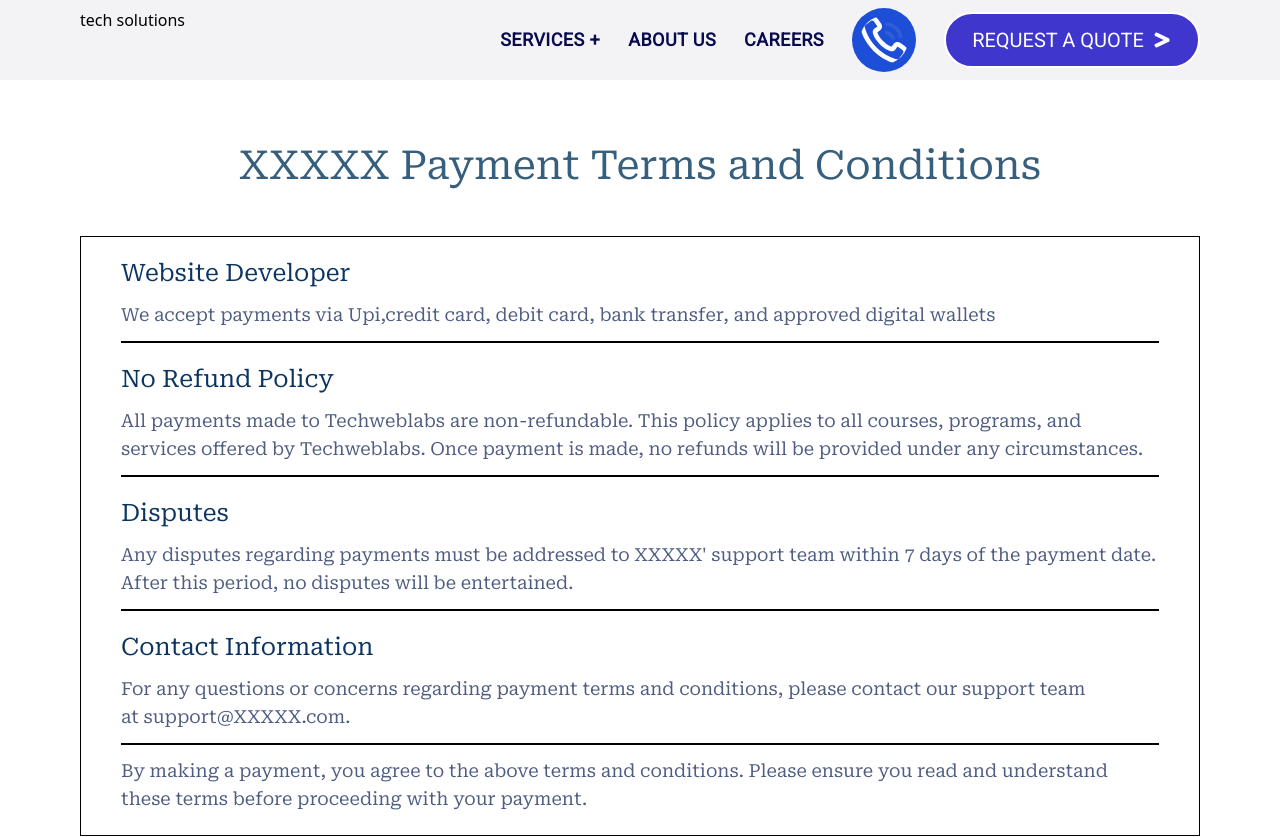
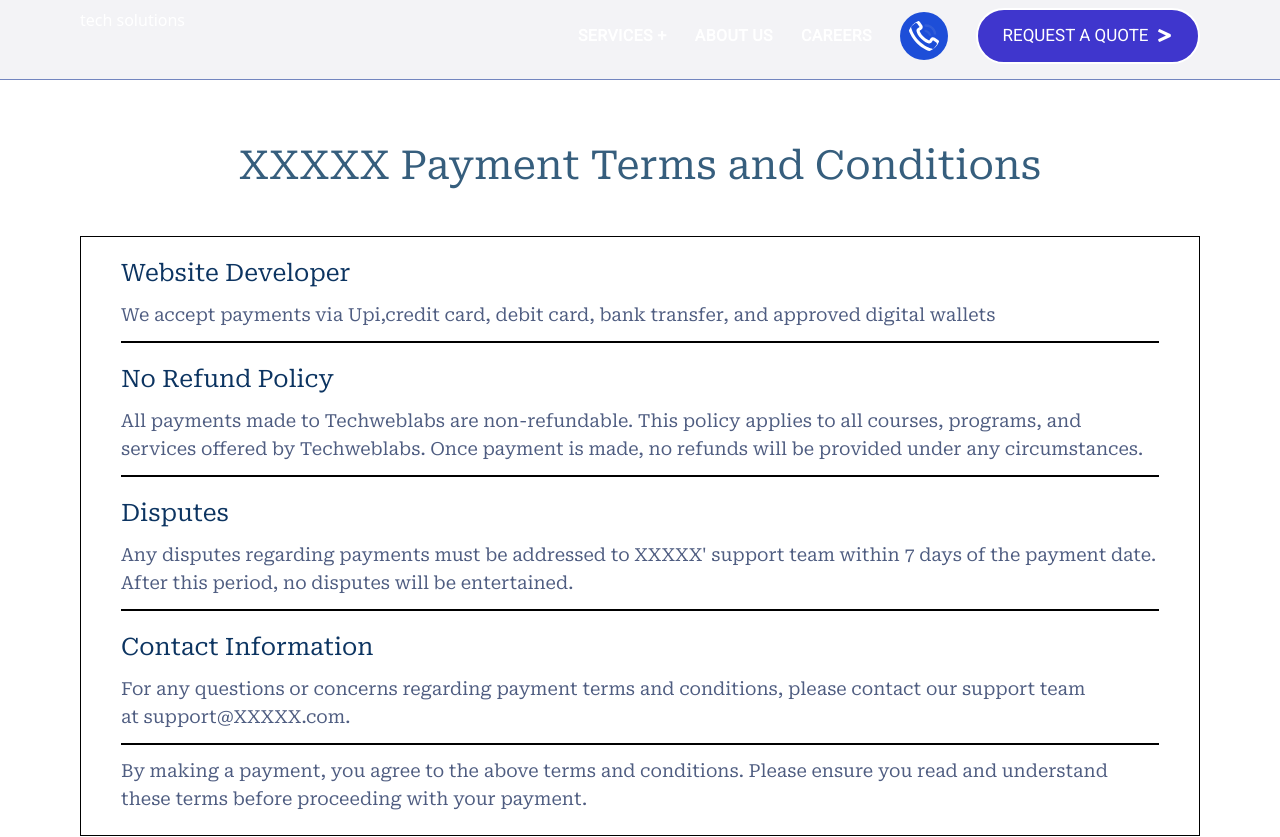
Before and after one commit to Taterao3133/Ourwebsite, a React (Create React App) app in the folder Client/: page /termsandcondition in a window 1280 px wide. Shown: the top 837 px of the page. Built offline with nearby package versions, Linux system fonts and the light colour scheme.

Commit message:
bugs fixed

```diff
--- a/Client/src/components/Header/Header.jsx
+++ b/Client/src/components/Header/Header.jsx
@@ -35,8 +35,8 @@
 
   return (
     <>
-     <div className={`header w-full border-b-1 bg-[#f3f3f6]  transition-all duration-700 ease-in-out ${isSticky ? 'fixed top-0 left-0 bg-[#f9f8f8] border-none h-16 pt-1 shadow-lg z-50' : 'h-20 pt-2 z-30'}`}>
-      <div className='h-c justify-between flex   transition-all duration-700 ease-in-out px-20'>
+     <div className={`header w-full border-b-1 bg-[#f3f3f6]  transition-all lg:duration-700 md:duration-350 ease-in-out ${isSticky ? 'fixed top-0 left-0 bg-[#f9f8f8] border-none h-16 pt-2 lg:pt-1 shadow-lg z-50' : 'lg:h-20 h-16 text-white pt-2 bg-[#35359d] lg:pt-2 py-auto border-b-[1px] border-[#7285bf] lg:z-30'}`}>
+      <div className='h-c justify-between flex   transition-all duration-700 ease-in-out max-sm:mx-10 md:px-16  lg:px-20'>
         <div className="l-c">
           <div className="logo">
             tech solutions
@@ -46,18 +46,18 @@
         <div className="hidden lg:flex">
         <div className="r-c flex space-x-7 items-center ">
         <p
-            className="text-lg font-roboto font-semibold text-[#090B4F] tracking-wide cursor-pointer"
+            className={`text-base cursor-pointer font-roboto  font-semibold text-[#090B4F] tracking-wide ${isSticky ? ' ':' text-[#fff]'}`}
             onMouseEnter={() => setIsServicesHovered(true)}
             onMouseLeave={() => setIsServicesHovered(false)}
           >
             SERVICES +
           </p>
-          <p className="text-lg  font-roboto  font-semibold text-[#090B4F] tracking-wide"><Link to='about'>ABOUT US</Link></p>
+          <p className={`text-base font-roboto  font-semibold text-[#090B4F] tracking-wide ${isSticky ? ' ':' text-[#fff]'}`}><Link to='about'>ABOUT US</Link></p>
 
-          <p className="text-lg font-roboto  font-semibold text-[#090B4F] tracking-wide"><Link to='/career'>CAREERS</Link></p>
-          <img src={callIcon} alt="" className={`  p-2 bg-blue-700 rounded-[90%] ${isSticky ? 'h-14 w-14 ':' h-16 w-16'}`}/>
-          <div className="bt flex w-64  h-14 border-2 border-white bg-[#3F36CD]  rounded-[40px]">
-              <button className='text-xl text-white bg-[#3F36CD] font-medium font-roboto my-auto mx-auto flex'>REQUEST A QUOTE <FaGreaterThan className=" mt-[4px] ml-2 text-white"/>  </button>
+          <p className={`text-base font-roboto  font-semibold text-[#090B4F] tracking-wide ${isSticky ? ' ':' text-[#fff]'}`}><Link to='/career'>CAREERS</Link></p>
+          <img src={callIcon} alt="" className={`  p-2 bg-blue-700 rounded-[90%] ${isSticky ? 'h-12 w-12 ':' h-12 w-12'}`}/>
+          <div className="bt flex w-56  h-14 border-2 border-white bg-[#3F36CD]  rounded-[40px]">
+              <button className='text-[17px] text-white bg-[#3F36CD] font-medium font-roboto my-auto mx-auto flex'>REQUEST A QUOTE <FaGreaterThan className=" mt-[4px] ml-2 text-white"/>  </button>
           </div>
 
           </div>
@@ -67,12 +67,13 @@
               {isMenuOpen ? <FiX /> : <FiMenu />}
             </button>
             {isMenuOpen && (
-          <div className="lg:hidden bg-[#fffefe] fixed top-16 border-[1px] right-0 h-full w-3/4 z-50 flex flex-col items-end transition-transform duration-300">
-            <Link to='/' onClick={toggleMenu} className={`${location.pathname === '/' ? 'bg-[#cef1ea]' : ''} text-lg font-medium font-raleway hover:text-white hover:bg-[#cef1ea] p-2 mt-2 rounded-lg w-full text-center`}>Home</Link>
+          <div className="lg:hidden bg-[#fffefe] text-[#333232] fixed  top-16 border-[1px] right-0 h-full w-3/4 z-50 flex flex-col items-end transition-transform duration-300">
+            <Link to='/' onClick={toggleMenu} className={`${location.pathname === '/' ? 'bg-[#cef1ea]' : ''} text-base font-medium font-raleway hover:text-white hover:bg-[#cef1ea] p-2 mt-2 rounded-lg w-full text-center`}>Home</Link>
             {/* <Link to='/service' onClick={toggleMenu} className={`${location.pathname === '/service' ? 'bg-[#cef1ea]' : ''} text-lg font-medium font-raleway hover:text-white hover:bg-[#cef1ea] p-2 rounded-lg w-full text-center`}>Services</Link> */}
             {/* <Link to='/career' onClick={toggleMenu} className={`${location.pathname === '/career' ? 'bg-[#cef1ea]' : ''} text-lg font-medium font-raleway hover:text-white hover:bg-[#cef1ea] p-2 rounded-lg w-full text-center`}>Career</Link> */}
-            <Link to='/about' onClick={toggleMenu} className={`${location.pathname === '/about' ? 'bg-[#cef1ea]' : ''} text-lg font-medium font-raleway hover:text-white hover:bg-[#cef1ea] p-2 rounded-lg w-full text-center`}>About Us</Link>
-            <Link to='/contactus' onClick={toggleMenu} className={`${location.pathname === '/contactus' ? 'bg-[#cef1ea] text-white' : ''} text-lg font-medium font-raleway hover:text-white hover:bg-[#cef1ea] p-2 rounded-lg w-full text-center`}>Contact Us</Link>
+            <Link to='/about' onClick={toggleMenu} className={`${location.pathname === '/about' ? 'bg-[#cef1ea]' : ''} base font-medium font-raleway hover:text-white hover:bg-[#cef1ea] p-2 rounded-lg w-full text-center`}>About Us</Link>
+            <Link to='/contactus' onClick={toggleMenu} className={`${location.pathname === '/contactus' ? 'bg-[#cef1ea] text-white' : ''} text-base font-medium font-raleway hover:text-white hover:bg-[#cef1ea] p-2 rounded-lg w-full text-center`}>Contact Us</Link>
+            <Link to='/career'  onClick={toggleMenu} className={`${location.pathname === '/contactus' ? 'bg-[#cef1ea] text-white' : ''} text-base font-medium font-raleway hover:text-white hover:bg-[#cef1ea] p-2 rounded-lg w-full text-center`}>Career</Link>
         </div>
         )}
         </div>
--- a/Client/src/components/utils/HeaderServiceslider.jsx
+++ b/Client/src/components/utils/HeaderServiceslider.jsx
@@ -1,4 +1,4 @@
-import { useEffect } from "react";
+import { useEffect, useState } from "react";
 import CAD from '../../images/header-service-CAD.svg'
 import AAD from '../../images/AAD-service.svg'
 import SM from '../../images/SM-service.png'
@@ -20,16 +20,17 @@
 
 
 function HeaderServiceslider({ isServicesHovered , setIsServicesHovered}) {
+  const [isSticky, setIsSticky] = useState(false);
 
     useEffect(() => {
-        const handleScroll = () => {
-          if (window.scrollY > 0) {
+      const handleScroll = () => {
+        if (window.scrollY > 0) {
 
-            // setIsSticky(true);
-          } else {
-            // setIsSticky(false);
-          }
-        };
+          setIsSticky(true);
+        } else {
+          setIsSticky(false);
+        }
+      };
 
         window.addEventListener('scroll', handleScroll);
         return () => {
@@ -39,7 +40,7 @@
 
   return (
       <div
-          className={`serviceHover fixed top-[80px] left-0 w-full h-auto transition-all duration-500 ease-in-out ${isServicesHovered ? 'opacity-100 z-50 ' : 'opacity-0 pointer-events-none top-14'} z-40`}
+          className={`serviceHover fixed top-[80px] left-0 w-full h-auto transition-all duration-500 ease-in-out ${isSticky ? 'top-[64px]': 'top-14'} ${isServicesHovered ? 'opacity-100 z-50 top-14 ' : '  left-auto opacity-0 pointer-events-none top-10'} z-40`}
           onMouseEnter={() => setIsServicesHovered(true)}  //
             onMouseLeave={() => setIsServicesHovered(false)} //
           >
--- a/Client/src/pages/Home.jsx
+++ b/Client/src/pages/Home.jsx
@@ -440,9 +440,10 @@
             </div>
 
         </div>
-        <div className="quote-sec items-center gap-8 justify-center md:pb-5   lg:flex h-40">
+        <div className="quote-sec items-center  justify-center md:pb-5   lg:flex h-40">
             <h2 className="text-[40px] max-sm:text-[25px] md:pt-5 md:text-center max-sm:text-center max-sm:mt-10  text-[#108ABF] font-roboto-serif font-medium">We Promise. We Deliver.</h2>
-            <div className="bt flex  max-sm:w-[60%] w-64 md:mx-auto md:mt-4   h-14 border-2 border-white bg-[#3F36CD] max-sm:mt-5 max-sm:mx-auto  rounded-[40px]">
+
+            <div className="bt flex lg:mx-0 max-sm:w-[60%] w-64 md:mx-auto md:mt-4   h-14 border-2 border-white bg-[#3F36CD] max-sm:mt-5 max-sm:mx-auto  rounded-[40px]">
                 <button className='text-xl max-sm:text-base  text-white font-medium font-roboto my-auto mx-auto  flex'>REQUEST A QUOTE <FaGreaterThan className=" mt-[4px] ml-2 text-white"/>  </button>
             </div>
 
```
